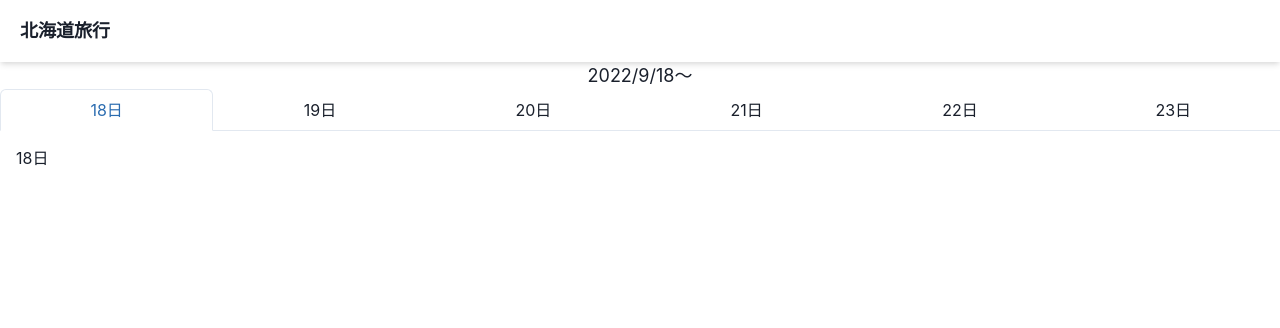
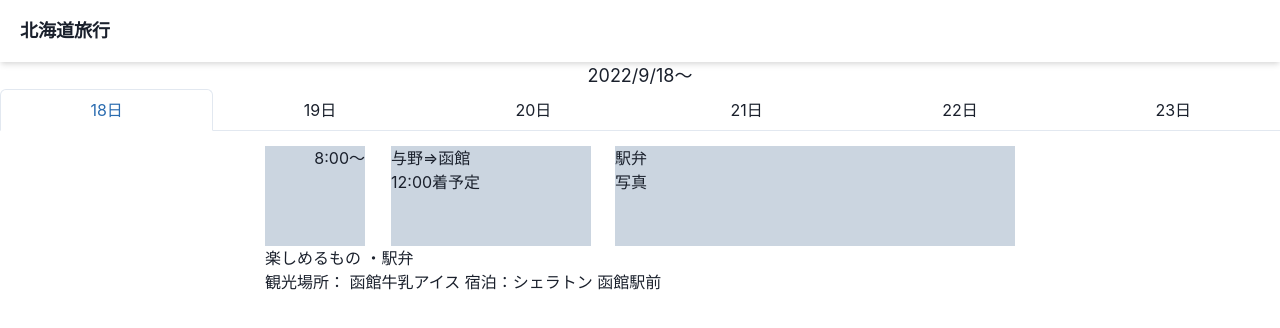
Before and after one commit to tommynishi/travel, a Next.js app: page /hokkaido in a window 1280 px wide. Shown: the top 328 px of the page. Built offline with nearby package versions, Linux system fonts and the light colour scheme.

Commit message:
北海道追記

```diff
--- a/components/hokkaido/FirstDay.tsx
+++ b/components/hokkaido/FirstDay.tsx
@@ -1,7 +1,42 @@
+import { Box, Flex, Grid, HStack, Spacer, VStack } from "@chakra-ui/react"
+import Image from "next/image"
+
 export const FirstDay = () => {
   return (
-    <div>
-      18日
-    </div>
+    <Flex
+      h="lg" justify='center'>
+      <Box
+        w="750px"
+        >
+          <Grid templateColumns='repeat(3, 1fr)' gap={6} >
+            <Box w='100px' h='100px' bg='gray.300' textAlign="right">
+              8:00～
+            </Box>
+            <Box w='200px' h='100px' bg='gray.300' >
+              <p>与野⇒函館</p>
+              <p>12:00着予定</p>
+            </Box>
+            <Box w='400px' h='100px ' bg='gray.300' fontSize="md">
+              <p>駅弁</p>
+              <p>写真</p>
+            </Box>
+          </Grid>
+          <Box
+            backgroundColor="gray.300"
+            paddingLeft="5rem"
+            >
+
+          </Box>
+          <Box>
+            楽しめるもの
+            ・駅弁
+          </Box>
+
+          観光場所：
+          函館牛乳アイス
+
+          宿泊：シェラトン 函館駅前
+      </Box>
+    </Flex>
   )
 }
```
Also changed, not shown: public/img/shinkansen.png (added).
